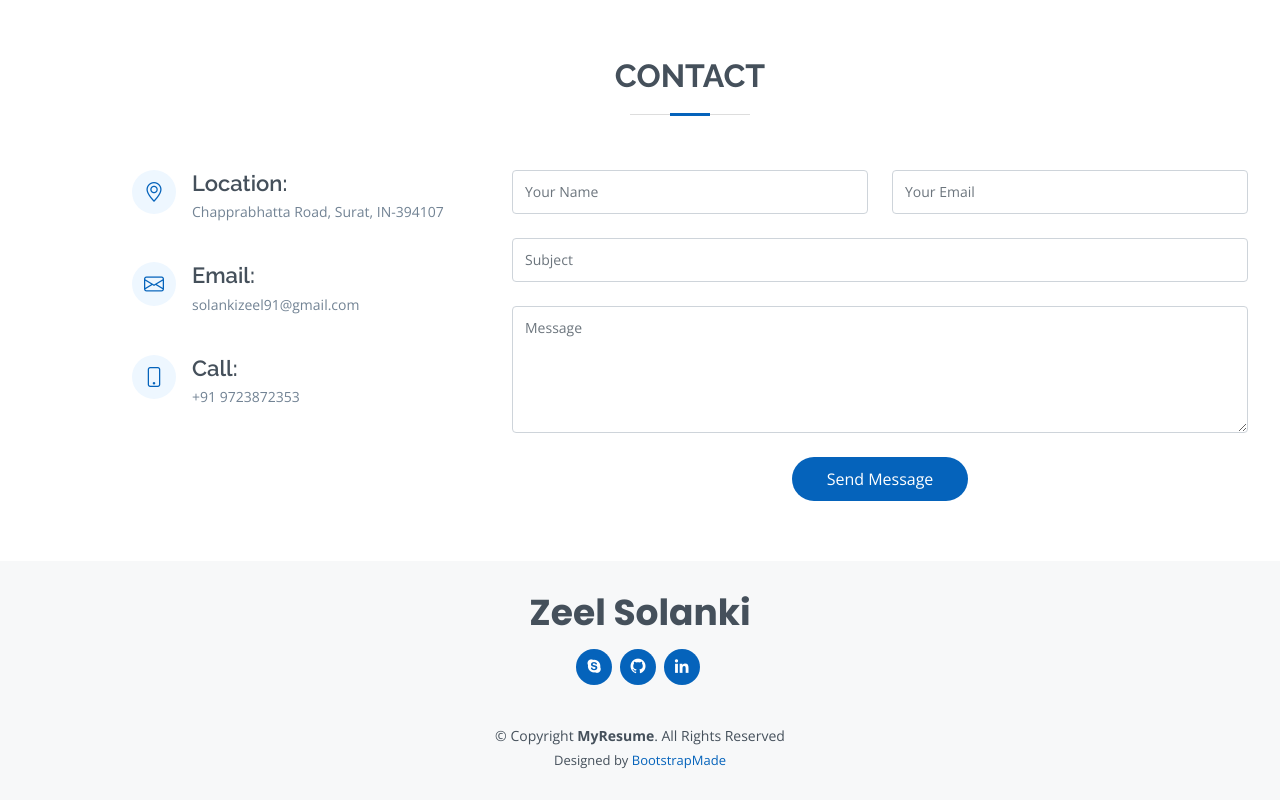
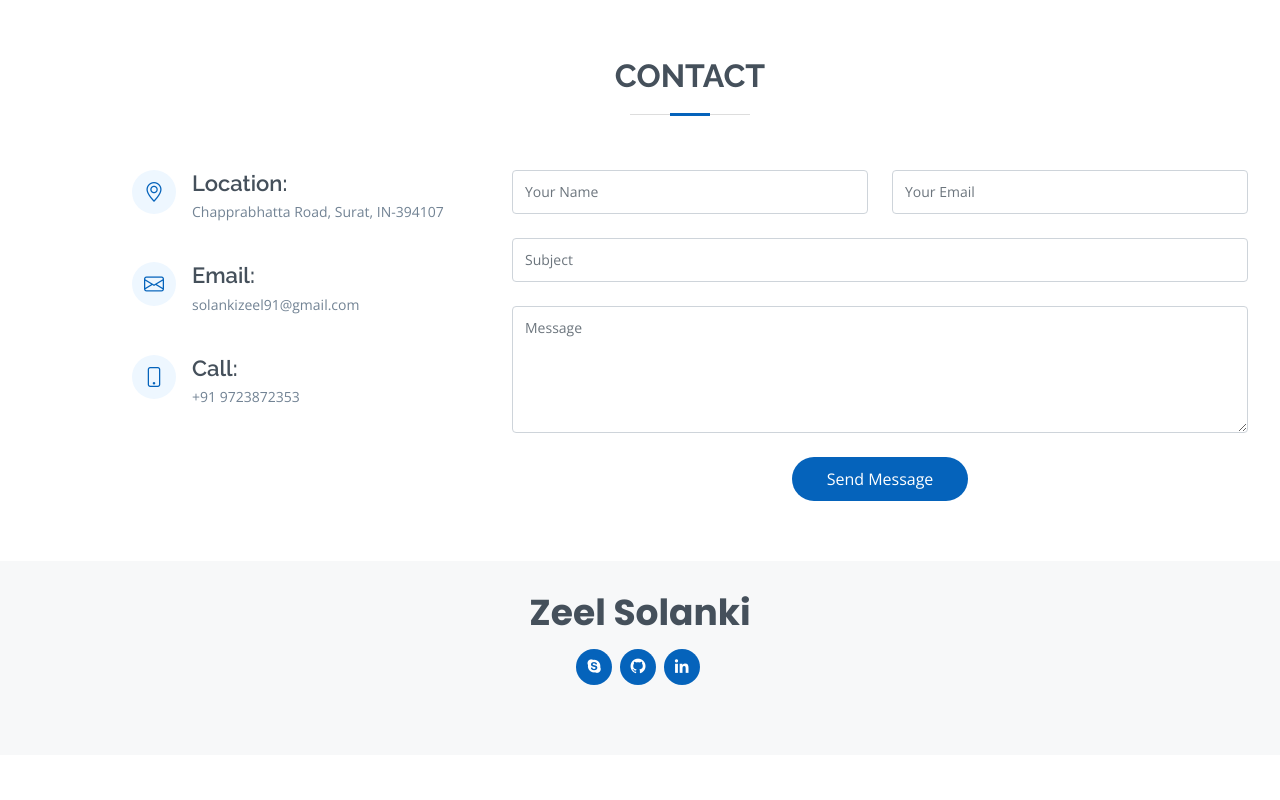
Before and after one commit to sz32/portfolio, a plain HTML site: page index.html in a window 1280 px wide. Shown: the part 5942-6742 px from the top of the page. After the commit the page ends 6697 px from the top, so only its background shows below. Drawn offline with nearby package versions, Linux system fonts and the light colour scheme.

Commit message:
portfolio

```diff
--- a/index.html
+++ b/index.html
@@ -722,14 +722,14 @@
         <a href="https://www.linkedin.com/in/sz32/" class="linkedin"><i class="bx bxl-linkedin"></i></a>
       </div>
       <div class="copyright">
-        &copy; Copyright <strong><span>MyResume</span></strong>. All Rights Reserved
+        <!-- &copy; Copyright <strong><span>MyResume</span></strong>. All Rights Reserved -->
       </div>
       <div class="credits">
         <!-- All the links in the footer should remain intact. -->
         <!-- You can delete the links only if you purchased the pro version. -->
         <!-- Licensing information: [license-url] -->
         <!-- Purchase the pro version with working PHP/AJAX contact form: https://bootstrapmade.com/free-html-bootstrap-template-my-resume/ -->
-        Designed by <a href="https://bootstrapmade.com/">BootstrapMade</a>
+        <!-- Designed by <a href="https://bootstrapmade.com/">BootstrapMade</a> -->
       </div>
     </div>
   </footer><!-- End Footer -->
```
